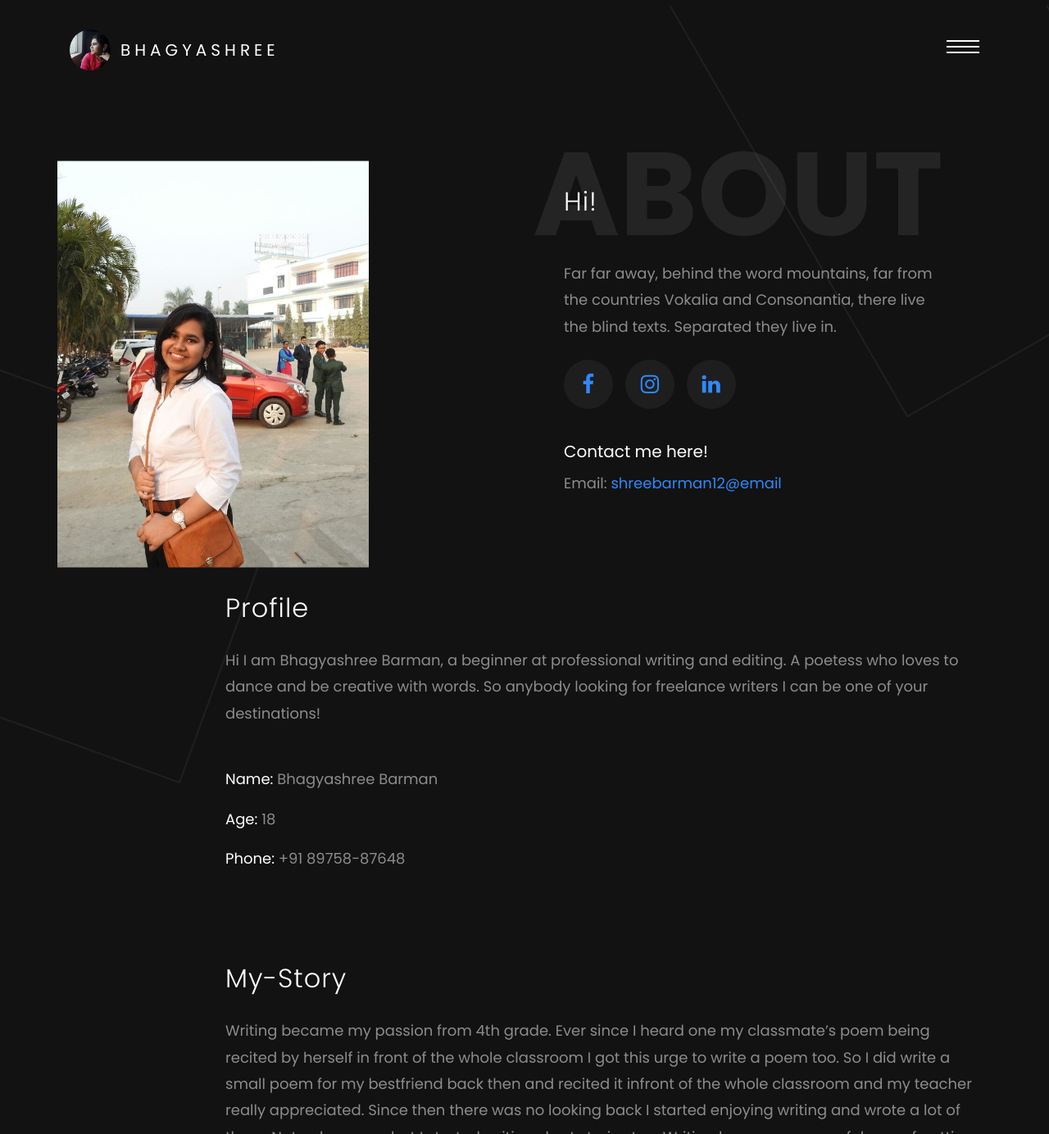
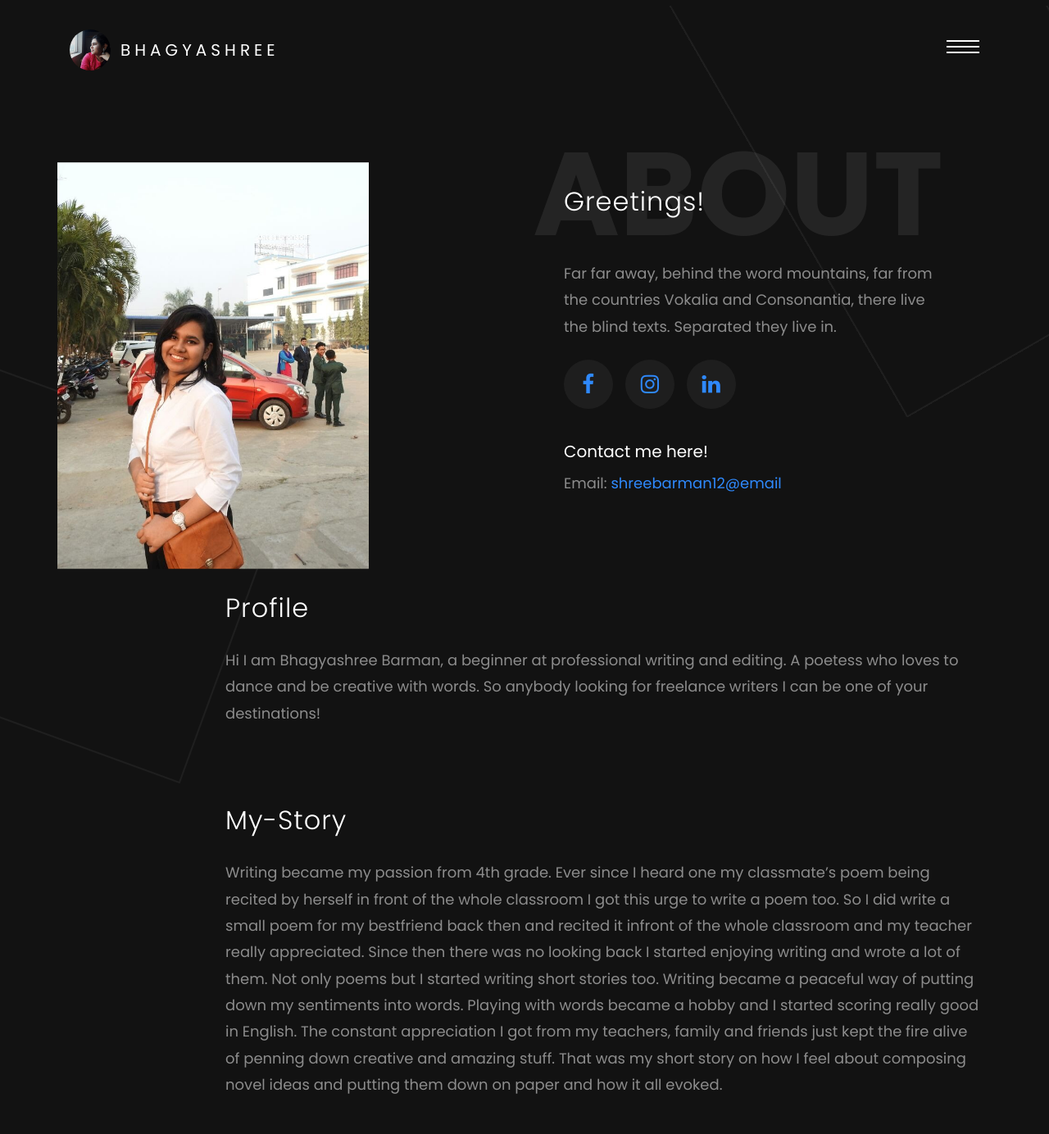
Before and after one commit to LovepreetSingh12/Portfolio-Bhagyashree-v2, a plain HTML site: page about.html in a window 1280 px wide. Shown: the top 1384 px of the page at 82% size. Drawn offline with Linux system fonts and the light colour scheme; some packages are replaced by stand-ins of ours; no server answers; files whose address does not match are found by name.

Commit message:
Update about.html

```diff
--- a/about.html
+++ b/about.html
@@ -77,7 +77,7 @@
               <div class="about-desc">
                 <h1 class="bold-text">About</h1>
                 <div class="p-5">
-                  <h2 class="mb-5">Hi!</h2>
+                  <h2 class="mb-5">Greetings!</h2>
                   <p>Far far away, behind the word mountains, far from the countries Vokalia and Consonantia, there live the blind texts. Separated they live in.</p>
                   <ul class="ftco-footer-social list-unstyled mt-4">
 
@@ -101,14 +101,10 @@
 	          		<p>Hi I am Bhagyashree Barman, a beginner at professional writing and editing. A poetess who loves to dance
 	          		  and be creative with words. So anybody looking for freelance writers I can be one of your destinations!
 	          		</p>
-	          		<div class="row my-5">
-		          		<div class="col-md-6">
-		          			<p><strong>Name:</strong> <span>Bhagyashree Barman</span></p>
-		          			<p><strong>Age:</strong> <span>18</span></p>
-		          			<p><strong>Phone:</strong> <span>+91 89758-87648</span></p>
-		          		</div>
 
-	          		</div>
+
+
+
               </div>
               <div class="profile ftco-animate">
                 <h2 class="mb-4">My-Story</h2>
```
